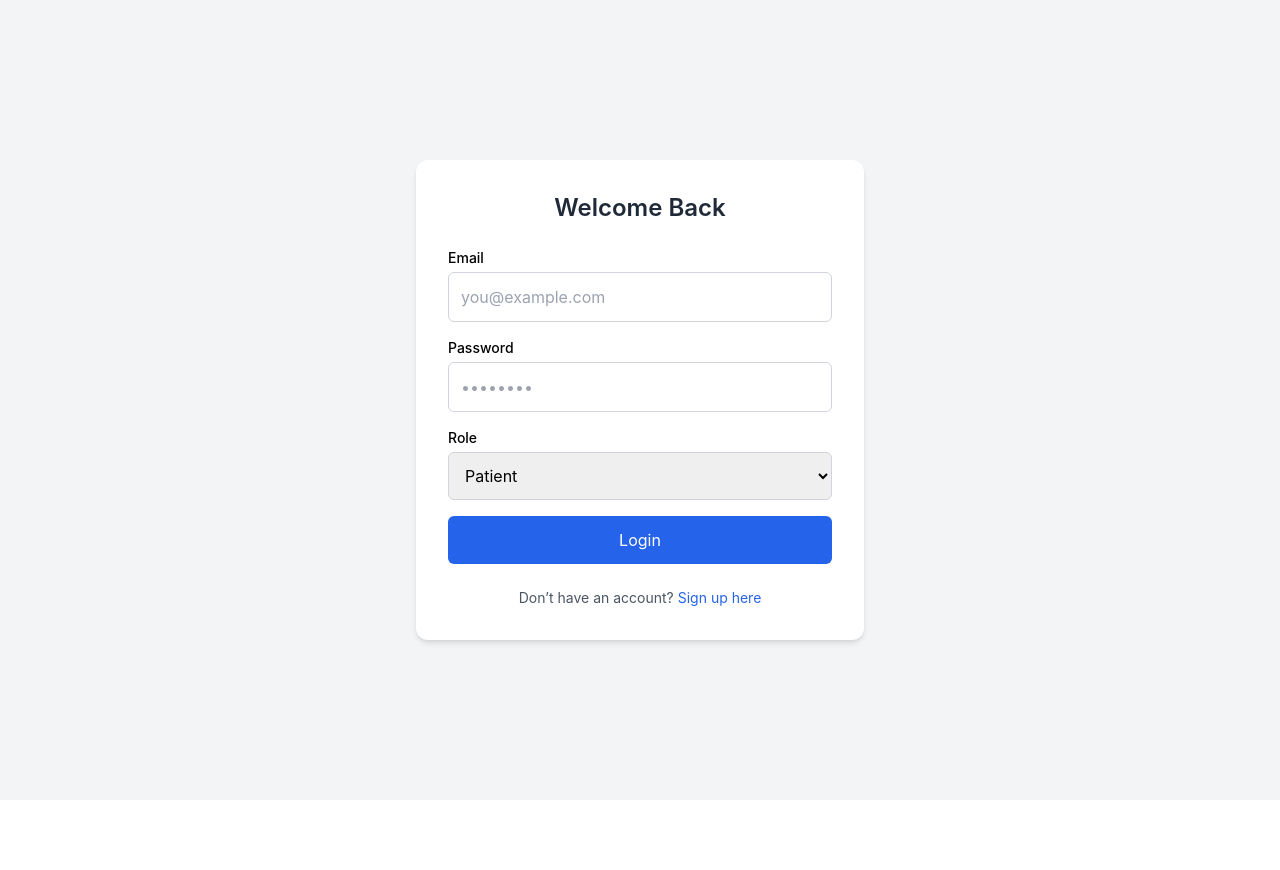
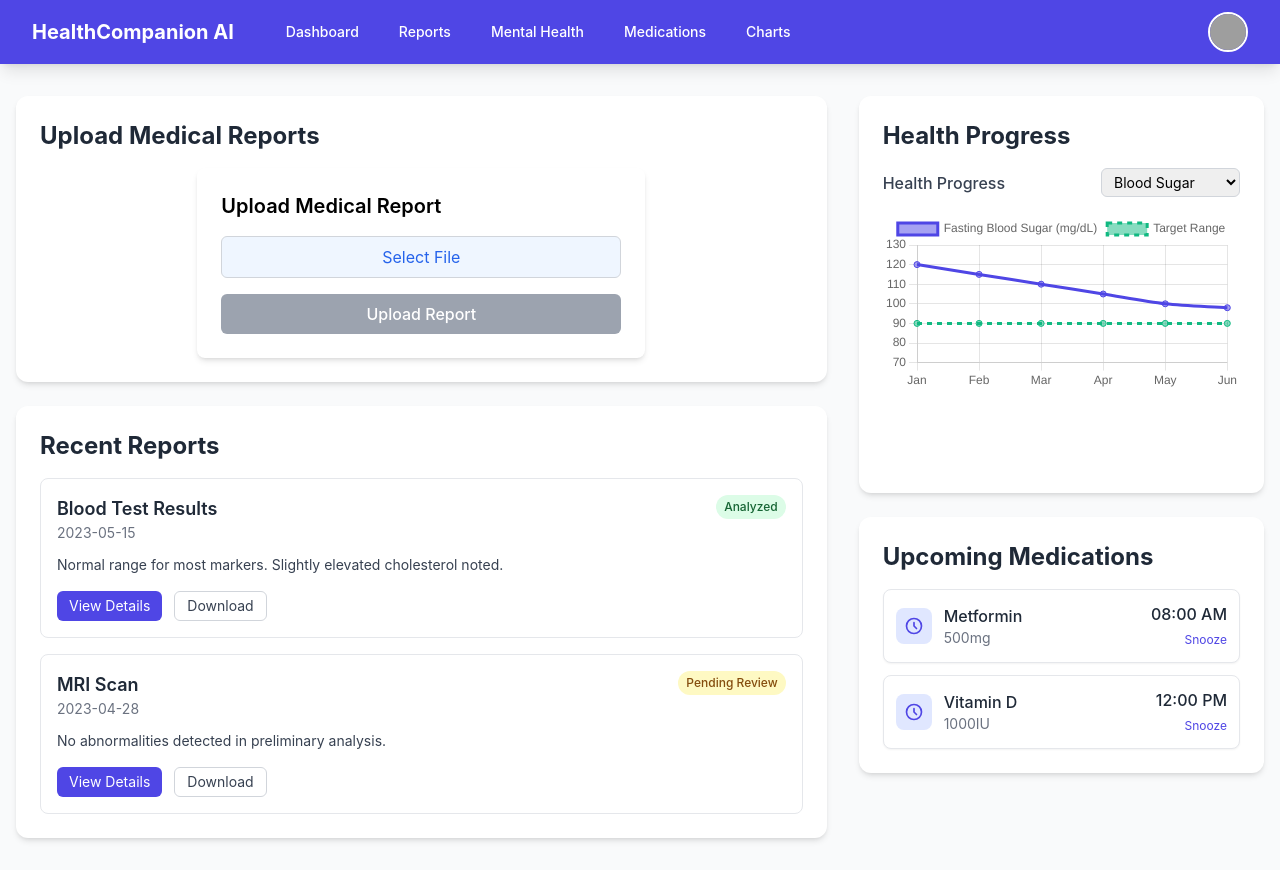
Before and after one commit to Utkarsh-Purohit/Hackbyte_3.0, a React (Vite) app in the folder client/: page /patient in a window 1280 px wide. Before the commit this address led to /login. Before the commit the page ends 800 px from the top, so only its background shows below. Built offline with nearby package versions, Linux system fonts and the light colour scheme; sample sign-in values are in the browser's storage; grey boxes are pictures that could not be loaded.

Commit message:
Revert "Added protected routes" (#6)
This reverts commit 57006904c4a53b40b7493683bb8be5b1eae19fd9.

```diff
--- a/client/package.json
+++ b/client/package.json
@@ -14,7 +14,6 @@
     "@tailwindcss/forms": "^0.5.10",
     "axios": "^1.8.4",
     "chart.js": "^4.4.8",
-    "jwt-decode": "^4.0.0",
     "react": "^19.0.0",
     "react-chartjs-2": "^5.3.0",
     "react-dom": "^19.0.0",
--- a/client/src/App.jsx
+++ b/client/src/App.jsx
@@ -1,6 +1,5 @@
 import React from 'react';
 import { BrowserRouter as Router, Routes, Route, useLocation, Navigate } from 'react-router-dom';
-
 import PatientDashboard from './pages/PatientDashboard';
 import DoctorDashboard from './pages/DoctorDashboard';
 import Reports from './pages/Reports';
@@ -12,61 +11,33 @@ import Login from './pages/Login';
 import Navbar from './components/Navbar';
 import Charts from './pages/Charts';
 
-function ProtectedRoute({ element: Component, allowedRoles }) {
-  console.log(Component);
-  const userType = localStorage.getItem('userType'); // 'doctor' or 'patient'
-  const token = localStorage.getItem('token');
-
-  if (!token || !userType) return <Navigate to="/login" replace />;
-
-  if (!allowedRoles.includes(userType)) {
-    return <Navigate to="/" replace />;
-  }
-
-  return <Component />;
-}
-
 function AppWrapper() {
   const location = useLocation();
   const hideNavbarRoutes = ['/login', '/signup'];
   const shouldShowNavbar = !hideNavbarRoutes.includes(location.pathname);
 
-  const token = localStorage.getItem('token');
-  const userType = localStorage.getItem('userType');
+  const token = localStorage.getItem("token");
 
   return (
     <div className="min-h-screen bg-gray-50">
       {shouldShowNavbar && <Navbar />}
       <Routes>
-        {/* Default Landing Page */}
+        {/* ✅ Default Landing Page based on token */}
         <Route
           path="/"
           element={
-            token && userType === 'doctor' ? (
-              <Navigate to="/doctor" replace />
-            ) : token && userType === 'patient' ? (
-              <Navigate to="/patient" replace />
-            ) : (
-              <Navigate to="/login" replace />
-            )
+            token ? <Navigate to="/patient" replace /> : <Navigate to="/login" replace />
           }
         />
-
+        <Route path="/charts" element={<Charts />} />
+        <Route path="/patient" element={<PatientDashboard />} />
+        <Route path="/doctor" element={<DoctorDashboard />} />
+        <Route path="/reports" element={<Reports />} />
+        <Route path="/mental-health" element={<MentalHealth />} />
+        <Route path="/medications" element={<Medications />} />
+        <Route path="/settings" element={<Settings />} />
         <Route path="/signup" element={<Signup />} />
         <Route path="/login" element={<Login />} />
-
-        {/* Patient Routes */}
-        <Route path="/patient" element={<ProtectedRoute element={PatientDashboard} allowedRoles={['patient']} />} />
-        <Route path="/mental-health" element={<ProtectedRoute element={MentalHealth} allowedRoles={['patient']} />} />
-        <Route path="/medications" element={<ProtectedRoute element={Medications} allowedRoles={['patient']} />} />
-
-        {/* Doctor Routes */}
-        <Route path="/doctor" element={<ProtectedRoute element={DoctorDashboard} allowedRoles={['doctor']} />} />
-        <Route path="/reports" element={<ProtectedRoute element={Reports} allowedRoles={['doctor']} />} />
-
-        {/* Shared Routes */}
-        <Route path="/settings" element={<ProtectedRoute element={Settings} allowedRoles={['doctor', 'patient']} />} />
-        <Route path="/charts" element={<ProtectedRoute element={Charts} allowedRoles={['doctor', 'patient']} />} />
       </Routes>
     </div>
   );
--- a/client/src/components/Navbar.jsx
+++ b/client/src/components/Navbar.jsx
@@ -1,27 +1,13 @@
-import React, { useState, useEffect } from "react";
+import React, { useState } from "react";
 import { Link, useNavigate } from "react-router-dom";
-// import { jwtDecode } from "jwt-decode";
 
 const Navbar = () => {
   const [dropdownOpen, setDropdownOpen] = useState(false);
-  const [role, setRole] = useState(null);
   const navigate = useNavigate();
 
-  useEffect(() => {
-    const token = localStorage.getItem("userType");
-    if (token) {
-      try {
-        // const decoded = jwtDecode(token);
-        setRole(token); // e.g., 'doctor' or 'patient'
-      } catch (error) {
-        console.log(error);
-        console.error("Invalid token");
-      }
-    }
-  }, []);
-
   const handleLogout = () => {
-    localStorage.removeItem("token");
+    // Clear auth tokens or user state here
+    localStorage.removeItem("token"); // or however you're storing auth info
     navigate("/login");
   };
 
@@ -32,27 +18,38 @@ const Navbar = () => {
           <div className="flex items-center">
             <div className="flex-shrink-0">
               <Link to="/">
-                <span className="text-xl font-bold">MedPal</span>
+                <span className="text-xl font-bold">HealthCompanion AI</span>
               </Link>
             </div>
             <div className="hidden md:block">
               <div className="ml-10 flex items-baseline space-x-4">
-                {role === "patient" && (
-                  <>
-                    <Link to="/patient" className="px-3 py-2 rounded-md text-sm font-medium hover:bg-indigo-500 transition duration-300">Dashboard</Link>
-                    <Link to="/reports" className="px-3 py-2 rounded-md text-sm font-medium hover:bg-indigo-500 transition duration-300">Reports</Link>
-                    <Link to="/mental-health" className="px-3 py-2 rounded-md text-sm font-medium hover:bg-indigo-500 transition duration-300">Mental Health</Link>
-                    <Link to="/medications" className="px-3 py-2 rounded-md text-sm font-medium hover:bg-indigo-500 transition duration-300">Medications</Link>
-                    <Link to="/charts" className="px-3 py-2 rounded-md text-sm font-medium hover:bg-indigo-500 transition duration-300">Charts</Link>
-                  </>
-                )}
-
-                {role === "doctor" && (
-                  <>
-                    <Link to="/doctor" className="px-3 py-2 rounded-md text-sm font-medium hover:bg-indigo-500 transition duration-300">Dashboard</Link>
-                    <Link to="/schedule" className="px-3 py-2 rounded-md text-sm font-medium hover:bg-indigo-500 transition duration-300">Schedule</Link>
-                  </>
-                )}
+                <Link
+                  to="/patient"
+                  className="px-3 py-2 rounded-md text-sm font-medium hover:bg-indigo-500 transition duration-300"
+                >
+                  Dashboard
+                </Link>
+                <Link
+                  to="/reports"
+                  className="px-3 py-2 rounded-md text-sm font-medium hover:bg-indigo-500 transition duration-300"
+                >
+                  Reports
+                </Link>
+                <Link
+                  to="/mental-health"
+                  className="px-3 py-2 rounded-md text-sm font-medium hover:bg-indigo-500 transition duration-300"
+                >
+                  Mental Health
+                </Link>
+                <Link
+                  to="/medications"
+                  className="px-3 py-2 rounded-md text-sm font-medium hover:bg-indigo-500 transition duration-300"
+                >
+                  Medications
+                </Link>
+                <Link to="/charts" className="px-3 py-2 rounded-md text-sm font-medium hover:bg-indigo-500 transition duration-300">
+                  Charts
+                </Link>
               </div>
             </div>
           </div>
@@ -70,6 +67,7 @@ const Navbar = () => {
               />
             </button>
 
+            {/* Dropdown Menu */}
             {dropdownOpen && (
               <div className="absolute right-0 mt-2 w-44 bg-white rounded-lg shadow-lg overflow-hidden z-50">
                 <Link
--- a/client/src/pages/Login.jsx
+++ b/client/src/pages/Login.jsx
@@ -12,19 +12,10 @@ const Login = () => {
     e.preventDefault();
     try {
       const res = await axios.post('http://localhost:5000/api/auth/login', formData);
-
-      console.log(res.data);
-
-      // ✅ Save token and userType from backend
-      localStorage.setItem('token', res.data.token);
-      localStorage.setItem('userType', res.data.user.role);
-
       alert(res.data.message);
-
-      // ✅ Redirect based on actual userType returned
-      if (res.data.user.role === 'patient') {
+      if (res.status === 200 && formData.role === 'patient') {
         navigate('/patient');
-      } else if (res.data.user.role === 'doctor') {
+      } else if (res.status === 200 && formData.role === 'doctor') {
         navigate('/doctor');
       }
     } catch (err) {
--- a/client/src/pages/Signup.jsx
+++ b/client/src/pages/Signup.jsx
@@ -8,18 +8,13 @@ const Signup = () => {
     name: '', email: '', password: '', role: 'patient'
   });
 
-  const handleChange = e => {
-    setFormData({ ...formData, [e.target.name]: e.target.value });
-  };
+  const handleChange = e => setFormData({ ...formData, [e.target.name]: e.target.value });
 
   const handleSubmit = async e => {
     e.preventDefault();
     try {
       const res = await axios.post('http://localhost:5000/api/auth/signup', formData);
-
-      alert(res.data.message || 'Signup successful!');
-
-      // ✅ Navigate to login on success
+      alert(res.data.message);
       if (res.status === 201) {
         navigate('/login');
       }
@@ -39,7 +34,6 @@ const Signup = () => {
               className="w-full p-3 border border-gray-300 rounded-md focus:outline-none focus:ring focus:border-blue-400"
               name="name"
               placeholder="Your Name"
-              value={formData.name}
               onChange={handleChange}
               required
             />
@@ -52,7 +46,6 @@ const Signup = () => {
               name="email"
               type="email"
               placeholder="you@example.com"
-              value={formData.email}
               onChange={handleChange}
               required
             />
@@ -65,7 +58,6 @@ const Signup = () => {
               name="password"
               type="password"
               placeholder="••••••••"
-              value={formData.password}
               onChange={handleChange}
               required
             />
@@ -76,8 +68,8 @@ const Signup = () => {
             <select
               className="w-full p-3 border border-gray-300 rounded-md focus:outline-none focus:ring focus:border-blue-400"
               name="role"
+              onChange={handleChange}
               value={formData.role}
-              onChange={handleChange}
             >
               <option value="patient">Patient</option>
               <option value="doctor">Doctor</option>
```
Also changed, not shown: 2 other files (tests, documents, lock files or other folders).
